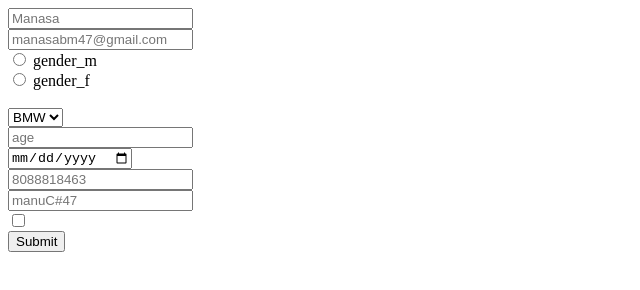
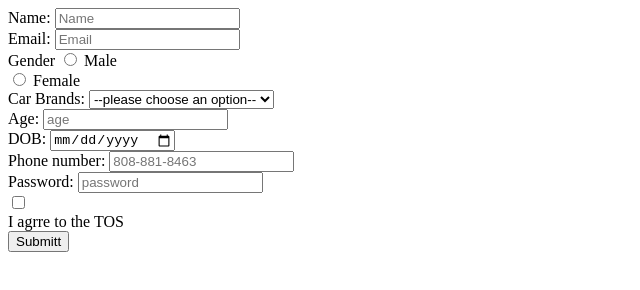
Before and after one commit to acciojob/signup-form-car-manasabm74, a website: page main.html in a window 1280 px wide. Shown: the whole page, without its empty margins (0-640 px from the left). Drawn offline with Linux system fonts and the light colour scheme.

Commit message:
created a submission

```diff
--- a/main.html
+++ b/main.html
@@ -8,23 +8,35 @@
 
 <body>
 	<!-- the entire body must be written by student -->
-	<input  placeholder="Manasa" type="text" required="Yes"><br>
-	<input placeholder="manasabm47@gmail.com" type="email" required><br>
-	<input type="radio"  required>
-	<span>gender_m</span><br>
-	<input type="radio"  required>
-	<span>gender_f</span><br><br>
-	<select placeholder="--please select the option" required>
+	<form action="/sumbit" method="post">
+		<label for="name">Name:</label>
+	<input  type="text"  id="name"  placeholder="Name" required><br>
+		<label for="email">Email:</label>
+	<input  type="email" id="email" placeholder="Email"required><br>
+		<label>Gender</label>
+	<input type="radio"  id="gender_m" name="gender" required>
+	<label for "gender_m">Male</label><br>
+	<input type="radio" id="gender_f" name="gender" required>
+	<label for "gender_f">Female</label><br>
+	<label for=cars> Car Brands:</label>
+		<select id="cars"  name="cars" required>
+			<option value="" disabled selected>--please choose an option--</option>
 		<option > BMW</option>
 		<option>Audi</option>
 		<option>Benz</option>
 	</select><br>
-	<input placeholder="age" type="age" required><br>
-	<input  type="date" required><br>
-	<input  placeholder="8088818463"type="Numbers" required><br>
-	<input  placeholder="manuC#47"type="password" required><br>
-	<input type="checkbox" required><br>
-	<input type="submit">
+		<label for="age" >Age:</label>
+	<input type="age" id="age"  placeholder="age" required><br>
+	<label for="dob">DOB:</label>
+		<input  type="date"  id="dob"required><br>
+		<label for="tel">Phone number:</label>
+	<input  type="tel" id="tel" pattern="\d{3}-\d{3}-\d{4}" placeholder="808-881-8463"required><br>
+		<label for="password">Password:</label>
+	<input  type="password"  id="password" placeholder="password"required> <br>
+	<input type="checkbox" id="tos" required><br>
+		<label for="tos">I agrre to the TOS</label><br>
+	<button type="submit">Submitt</button>
+	</form>
     <script type="text/javascript" src="./script.js">
 </script>
 
```
